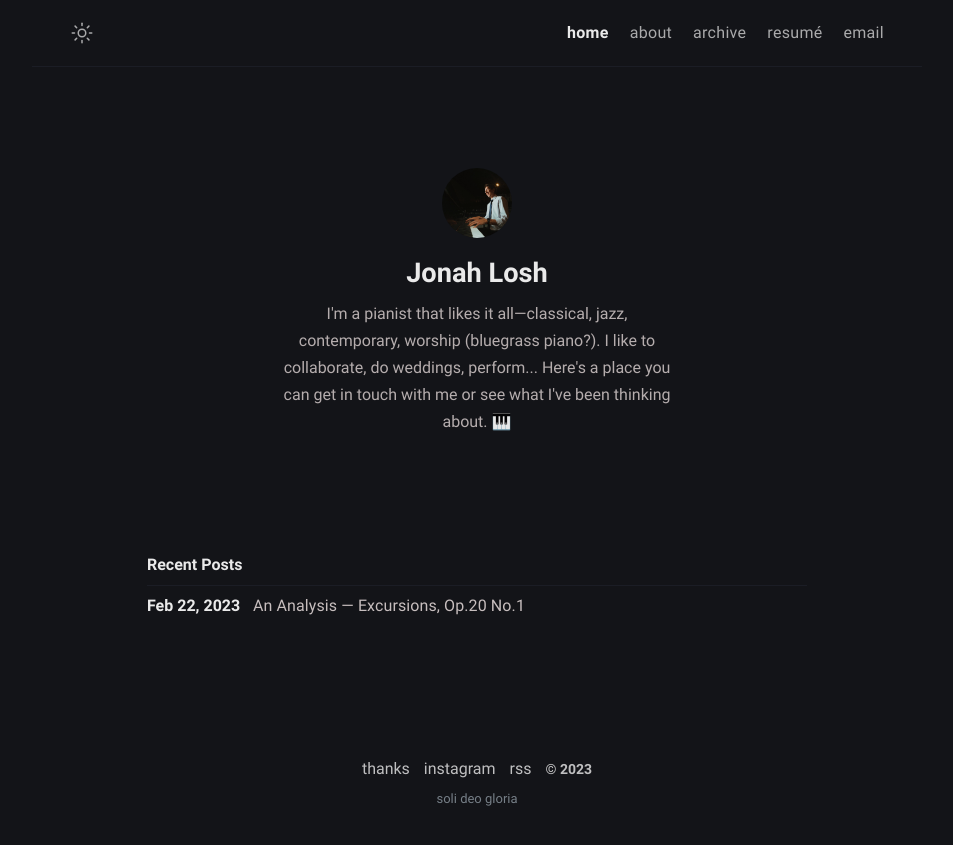
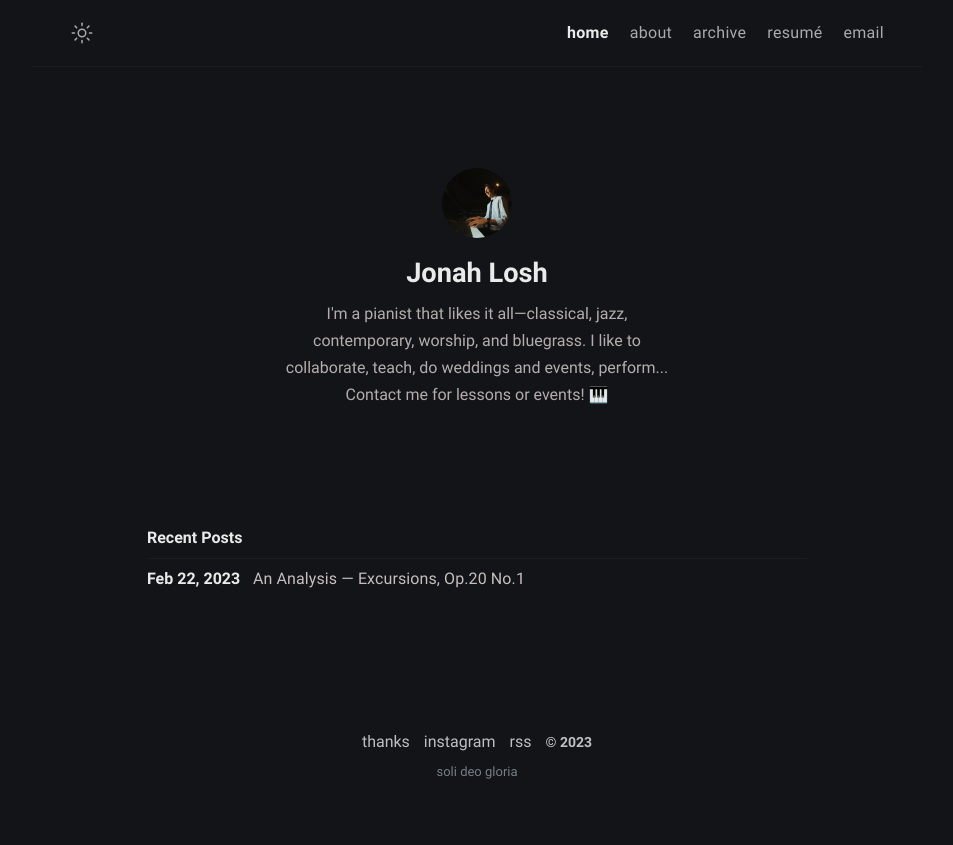
Before and after one commit to atrial-albumen/atrial-albumen.github.io, a Jekyll site: the page built from index.md, in a window 1280 px wide. Shown: the top 845 px of the page, without its empty margins (163-1116 px from the left). Built offline with Jekyll 4.4.1, drawn with Linux system fonts in a browser that asks for light colours.

Commit message:
Update _config.yml

```diff
--- a/_config.yml
+++ b/_config.yml
@@ -12,7 +12,7 @@ mode: dark # default theme "dark" | "light"
 author:
   name: Jonah Losh # author name
   bio: >- # tell to the world
-    I'm a pianist that likes it all—classical, jazz, contemporary, worship (bluegrass piano?). I like to collaborate, do weddings, perform... Here's a place you can get in touch with me or see what I've been thinking about. 🎹
+    I'm a pianist that likes it all—classical, jazz, contemporary, worship, and bluegrass. I like to collaborate, teach, do weddings and events, perform... Contact me for lessons or events! 🎹
   username: jonahlosh # general username
   github: atrial-albumen # github username
   twitter: itsssssjonah # twitter username
```
